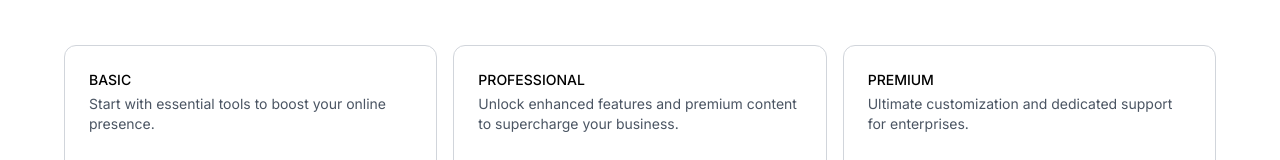
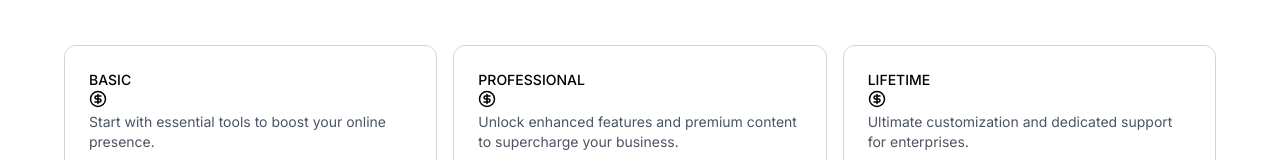
Before and after one commit to yashdev9274/DocumentAndDraw, a Next.js app: page /pricing in a window 1280 px wide. Shown: the part 319-479 px from the top of the page. Built offline with nearby package versions, Linux system fonts and the light colour scheme; no server answers.

Commit message:
🔧 update: subscription amount and lucid icons in pricing component.

```diff
--- a/app/(routes)/pricing/page.tsx
+++ b/app/(routes)/pricing/page.tsx
@@ -2,15 +2,15 @@
 
 import { cn } from '@/lib/utils'
 import { AnimatePresence, motion } from 'framer-motion'
-import { Check } from 'lucide-react'
+import { Check, CircleDollarSign } from 'lucide-react'
 import { useState } from 'react'
 
 const pricingPlans = [
     {
         name: 'Basic',
         description: 'Start with essential tools to boost your online presence.',
-        monthlyPrice: 69,
-        annualPrice: 49,
+        monthlyPrice: 0,
+        annualPrice: 0,
         link: '/pricing',
         features: [
             'SEO Strategy & Topic Recommendations',
@@ -26,8 +26,8 @@ const pricingPlans = [
         name: 'Professional',
         description:
             'Unlock enhanced features and premium content to supercharge your business.',
-        monthlyPrice: 299,
-        annualPrice: 199,
+        monthlyPrice: 10,
+        annualPrice: 8,
         link: '/pricing',
         features: [
             'Everything in Basic plan',
@@ -39,11 +39,11 @@ const pricingPlans = [
         ],
     },
     {
-        name: 'Premium',
+        name: 'Lifetime',
         description:
             'Ultimate customization and dedicated support for enterprises.',
-        monthlyPrice: 2499,
-        annualPrice: 1666,
+        monthlyPrice: 150,
+        annualPrice: 150,
         link: '/pricing',
         features: [
             'Everything in Professional plan',
@@ -108,7 +108,9 @@ const Pricing = () => {
                     className="w-full rounded-xl border-[1px] border-gray-300 p-6 text-left dark:border-gray-600"
                 >
                     <p className="mb-1 mt-0 text-sm font-medium uppercase text-black">
-                        {plan.name}
+
+
+                        {plan.name} <CircleDollarSign className="text-black" size={18} />
                     </p>
                     <p className="my-0 mb-6 text-sm text-gray-600">{plan.description}</p>
                     <div className="mb-8 overflow-hidden">
```
